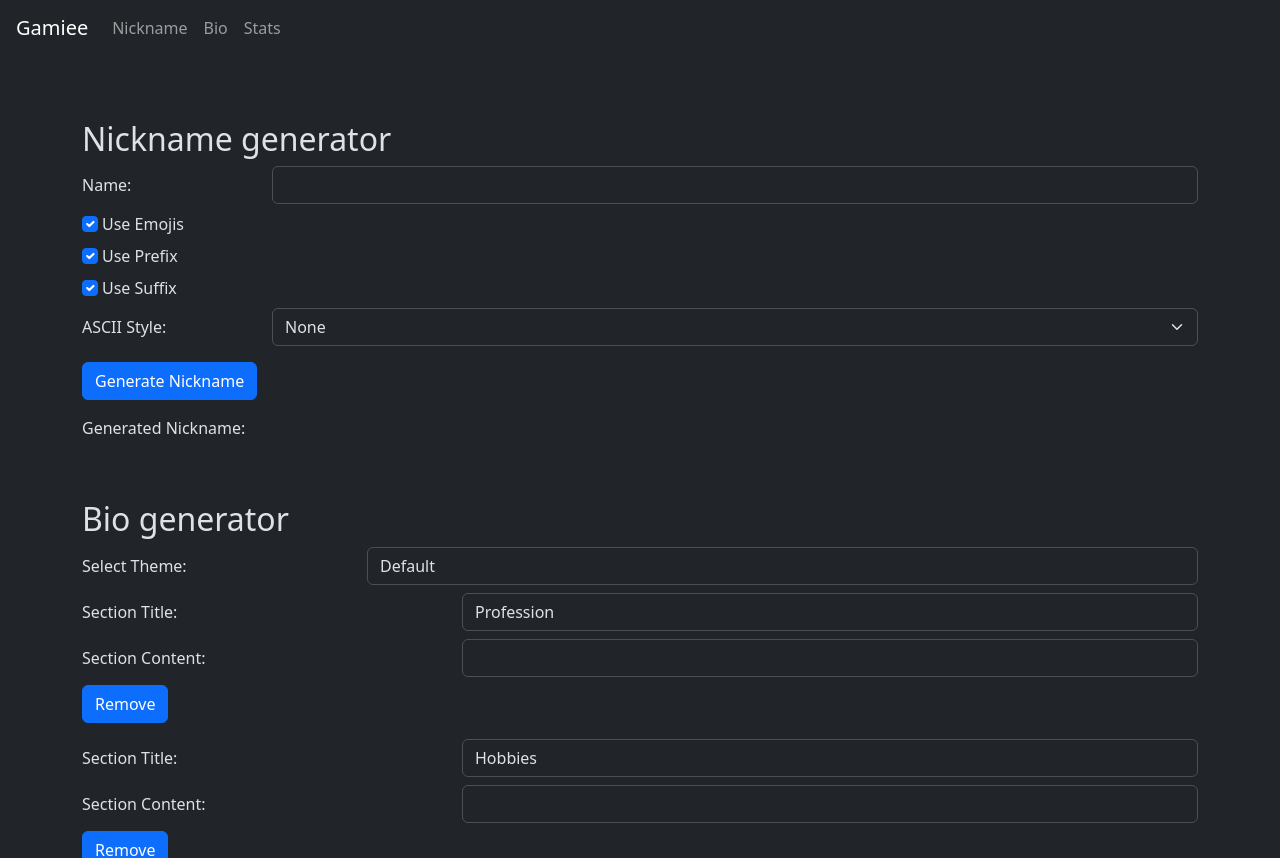
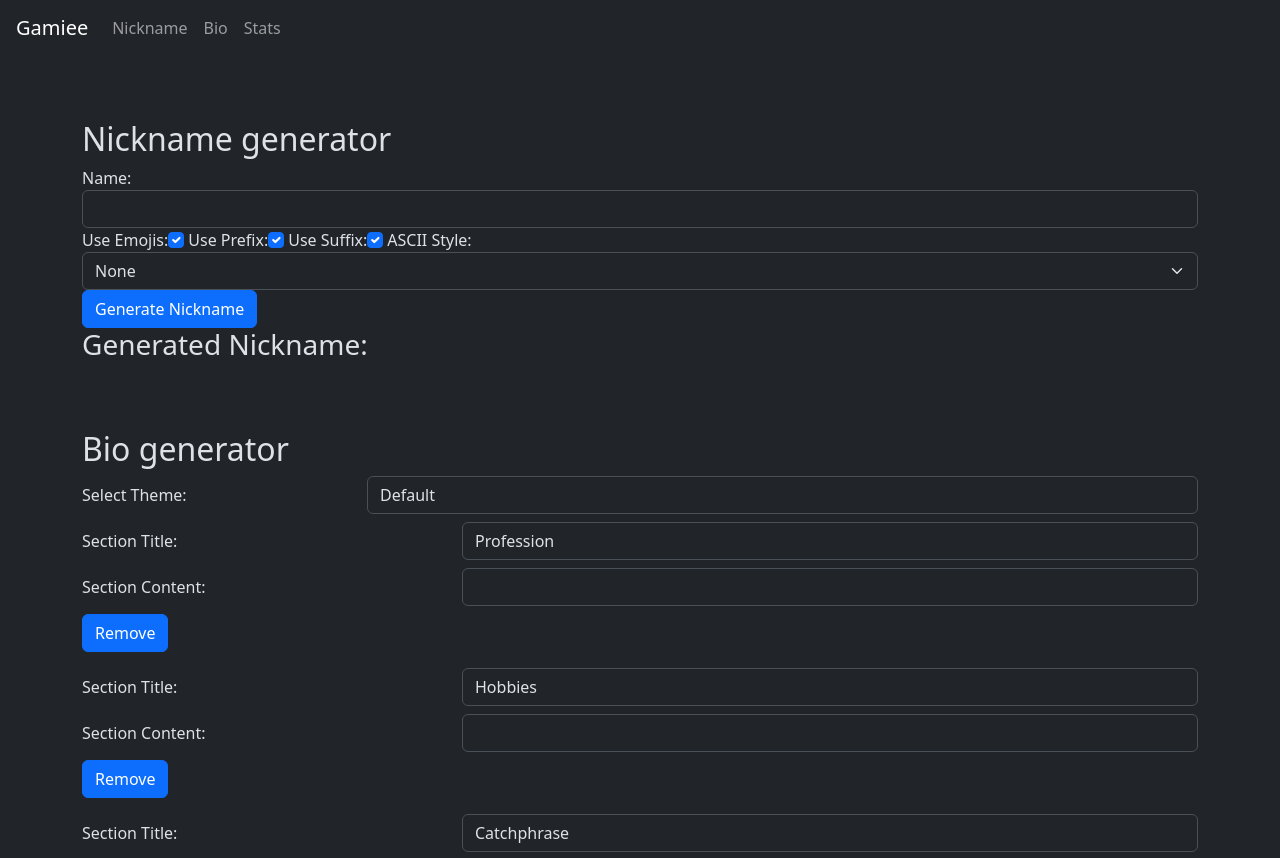
Before and after one commit to AlexYelisieiev/university-course-work, a React (Vite) app: page / in a window 1280 px wide. Shown: the top 858 px of the page. Built offline with nearby package versions, Linux system fonts and the light colour scheme.

Commit message:
Fix nickname

```diff
--- a/src/components/NicknameGenerator.jsx
+++ b/src/components/NicknameGenerator.jsx
@@ -9,21 +9,14 @@ const NicknameGenerator = () => {
   const [useSuffix, setUseSuffix] = useState(true);
 
   const generateNickname = () => {
-		// Extended list of prefixes, suffixes, and emojis
 	const prefixes = ['Happy', 'Savage', 'Mystic', 'Epic', 'Legendary', 'Swift', 'Atomic', 'Thunder', 'Inferno', 'Galactic'];
 	const suffixes = ['Gamer', 'Master', 'Ninja', 'Champion', 'Wizard', 'Heroic', 'Eagle', 'Pro', 'Sorcerer', 'Warrior'];
-
-		// Extended list of emojis options
 	const emojis = ['😄', '🔥', '🌟', '🎮', '👾', '🚀', '👑', '💡', '🎲', '🐉', '🌈', '🍀', '🌌', '⚡'];
 
-		// ASCII styles
 	const asciiStyles = {
 	  uppercase: (str) => str.toUpperCase(),
 	  leet: (str) => str.replace(/[aeio]/g, (match) => ({ 'a': '4', 'e': '3', 'i': '1', 'o': '0' }[match])),
-			// Add more ASCII styles as needed
 	};
-
-		// Customizable and more complicated logic can be added here
 
 	const randomPrefix = usePrefix ? prefixes[Math.floor(Math.random() * prefixes.length)] : '';
 	const randomSuffix = useSuffix ? suffixes[Math.floor(Math.random() * suffixes.length)] : '';
@@ -31,86 +24,38 @@ const NicknameGenerator = () => {
 
 	let generatedNickname = `${randomEmoji} ${randomPrefix} ${name} ${randomSuffix} ${randomEmoji}`;
 
-		// Apply optional ASCII styling
 	if (asciiStyles[asciiStyle]) {
 	  generatedNickname = asciiStyles[asciiStyle](generatedNickname);
 	}
 
-		// Set the generated nickname using setNickname
 	setNickname(generatedNickname);
   };
 
+  const handleSubmit = (event) => {
+	event.preventDefault();
+	generateNickname();
+  };
+
   return (
-		<div>
-			<h2 className='mb-2' style={{paddingTop: "15vmin"}}>Nickname generator</h2>
-		<form>
-			<div className="row mb-2">
-				<label className='col-sm-2 col-form-label' htmlFor="name">Name:</label>
-				<div className="col-sm-10">
-					<input
-						className='form-control'
-						type="text"
-						id="name"
-						value={name}
-						onChange={(e) => setName(e.target.value)}
-					/>
-				</div>
-			</div>
-			<div className='row mb-2'>
-				<label className='col-sm-3 form-check-label'>
-					<input
-						className='form-check-input me-1'
-						type="checkbox"
-						checked={useEmojis}
-						onChange={() => setUseEmojis(!useEmojis)}
-					/>
-					Use Emojis
-				</label>
-			</div>
-			<div className='row mb-2'>
-				<label className='col-sm-3 col-check-label'>
-					<input
-						className='form-check-input me-1'
-						type="checkbox"
-						checked={usePrefix}
-						onChange={() => setUsePrefix(!usePrefix)}
-					/>
-					Use Prefix
-				</label>
-			</div>
-			<div className='row mb-2'>
-				<label className='col-sm-3 col-check-label'>
-					<input
-						className='form-check-input me-1'
-						type="checkbox"
-						checked={useSuffix}
-						onChange={() => setUseSuffix(!useSuffix)}
-					/>
-					Use Suffix
-				</label>
-			</div>
-			<div className='row mb-3'>
-				<label className='col-sm-2 col-form-label' htmlFor="asciiStyle">ASCII Style:</label>
-				<div className="col-sm-10">
-					<select
-						className='form-select'
-						id="asciiStyle"
-						value={asciiStyle}
-						onChange={(e) => setAsciiStyle(e.target.value)}
-					>
+	<form onSubmit={handleSubmit}>
+	  <h2 className='mb-2' style={{ paddingTop: "15vmin" }}>Nickname generator</h2>
+	  <label>Name:</label>
+	  <input className='form-control' type="text" id="name" value={name} onChange={(e) => setName(e.target.value)} />
+	  <label>Use Emojis:</label>
+	  <input className='form-check-input me-1' type="checkbox" checked={useEmojis} onChange={() => setUseEmojis(!useEmojis)} />
+	  <label>Use Prefix:</label>
+	  <input className='form-check-input me-1' type="checkbox" checked={usePrefix} onChange={() => setUsePrefix(!usePrefix)} />
+	  <label>Use Suffix:</label>
+	  <input className='form-check-input me-1' type="checkbox" checked={useSuffix} onChange={() => setUseSuffix(!useSuffix)} />
+	  <label>ASCII Style:</label>
+	  <select className='form-select' id="asciiStyle" value={asciiStyle} onChange={(e) => setAsciiStyle(e.target.value)}>
 		<option value="">None</option>
 		<option value="uppercase">Uppercase</option>
 		<option value="leet">Leet Style</option>
-						{/* Add more ASCII style options as needed */}
 	  </select>
-				</div>
-			</div>
-			<button className='btn btn-primary mb-3' onClick={generateNickname}>Generate Nickname</button>
-			<div className='row'>
-				<span><span className='text-bold'>Generated Nickname:</span> {nickname}</span>
-			</div>
+	  <button type="submit" className='btn btn-primary'>Generate Nickname</button>
+	  <h3>Generated Nickname: {nickname}</h3>
 	</form>
-		</div>
   );
 };
 
```
Lines whose indentation alone changed are shown as unchanged.
